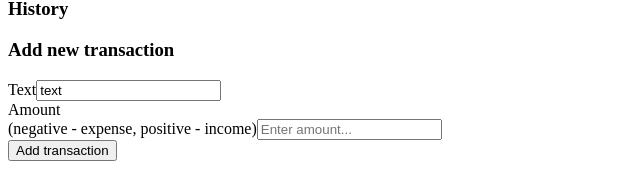
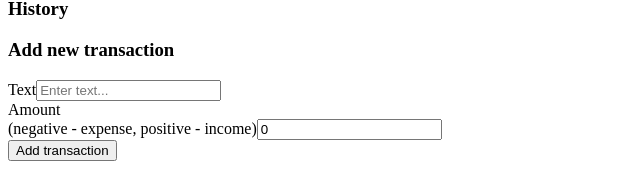
Before and after one commit to anthonyrende/expenses, a React (Create React App) app: page / in a window 1280 px wide. Shown: the part 258-448 px from the top of the page, without its empty margins (0-640 px from the left). Built offline with nearby package versions, Linux system fonts and the light colour scheme.

Commit message:
AddTransaction holds state of text and amount of $ for adding/removing to expenses

```diff
--- a/src/components/AddTransaction.js
+++ b/src/components/AddTransaction.js
@@ -1,20 +1,24 @@
-import React from 'react'
+import React, { useState } from 'react'
 
 export const AddTransaction = () => {
+    const [text, setText] = useState('')
+    const [amount, setAmount] = useState(0);
+
+
     return (
         <>
         <h3>Add new transaction</h3>
         <form>
           <div className="form-control">
             <label htmlFor="text">Text</label>
-            <input type="text" value="text"  placeholder="Enter text..." />
+            <input type="text" value={text} onChange={(e) =>setText(e.target.value)} placeholder="Enter text..." />
           </div>
           <div className="form-control">
             <label htmlFor="amount"
               >Amount <br />
               (negative - expense, positive - income)</label
             >
-            <input type="number" value="amount" placeholder="Enter amount..." />
+            <input type="number" value={amount} onChange={(e) => setAmount(e.target.value)} placeholder="Enter amount..." />
           </div>
           <button className="btn">Add transaction</button>
         </form>
```
